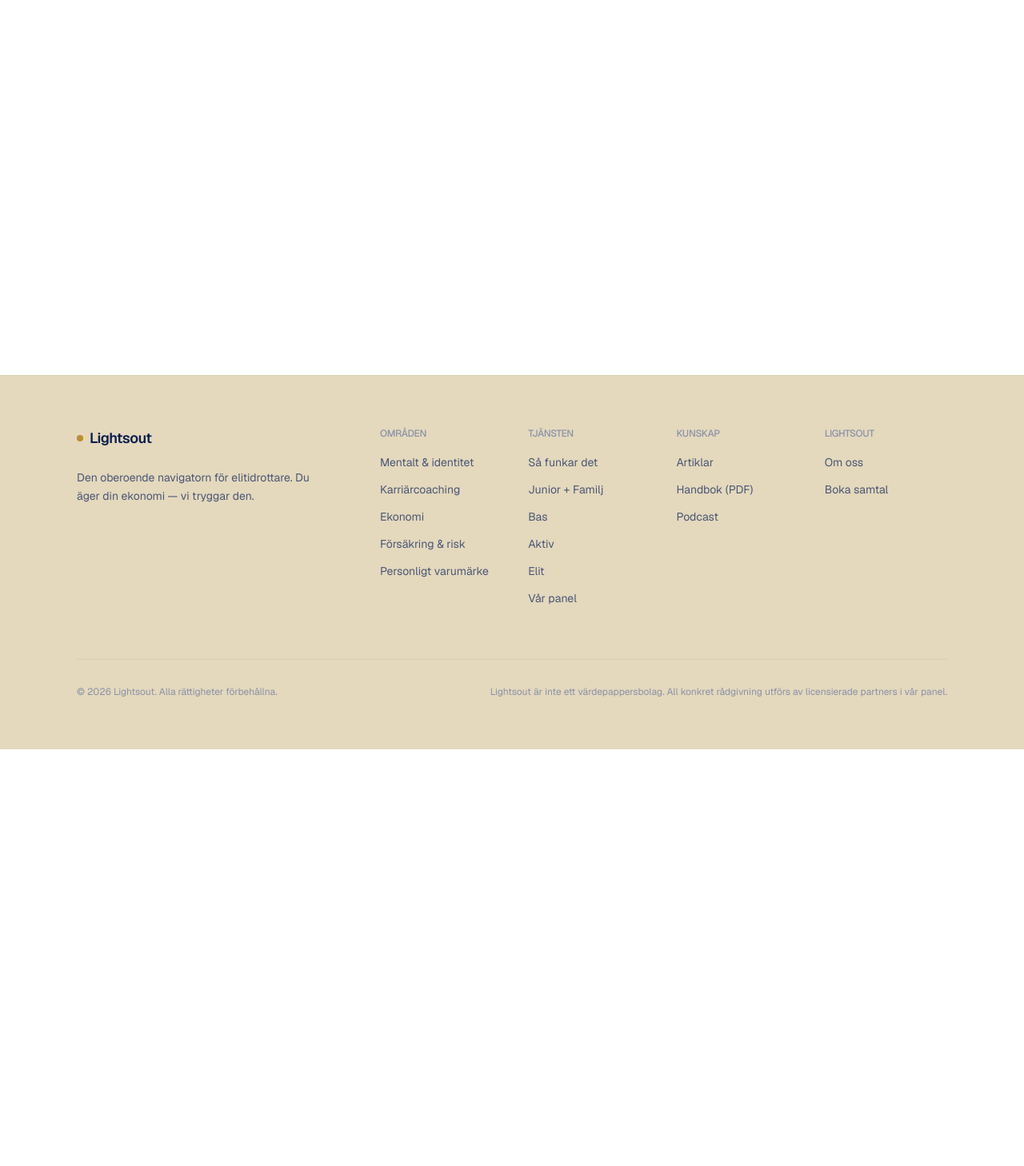
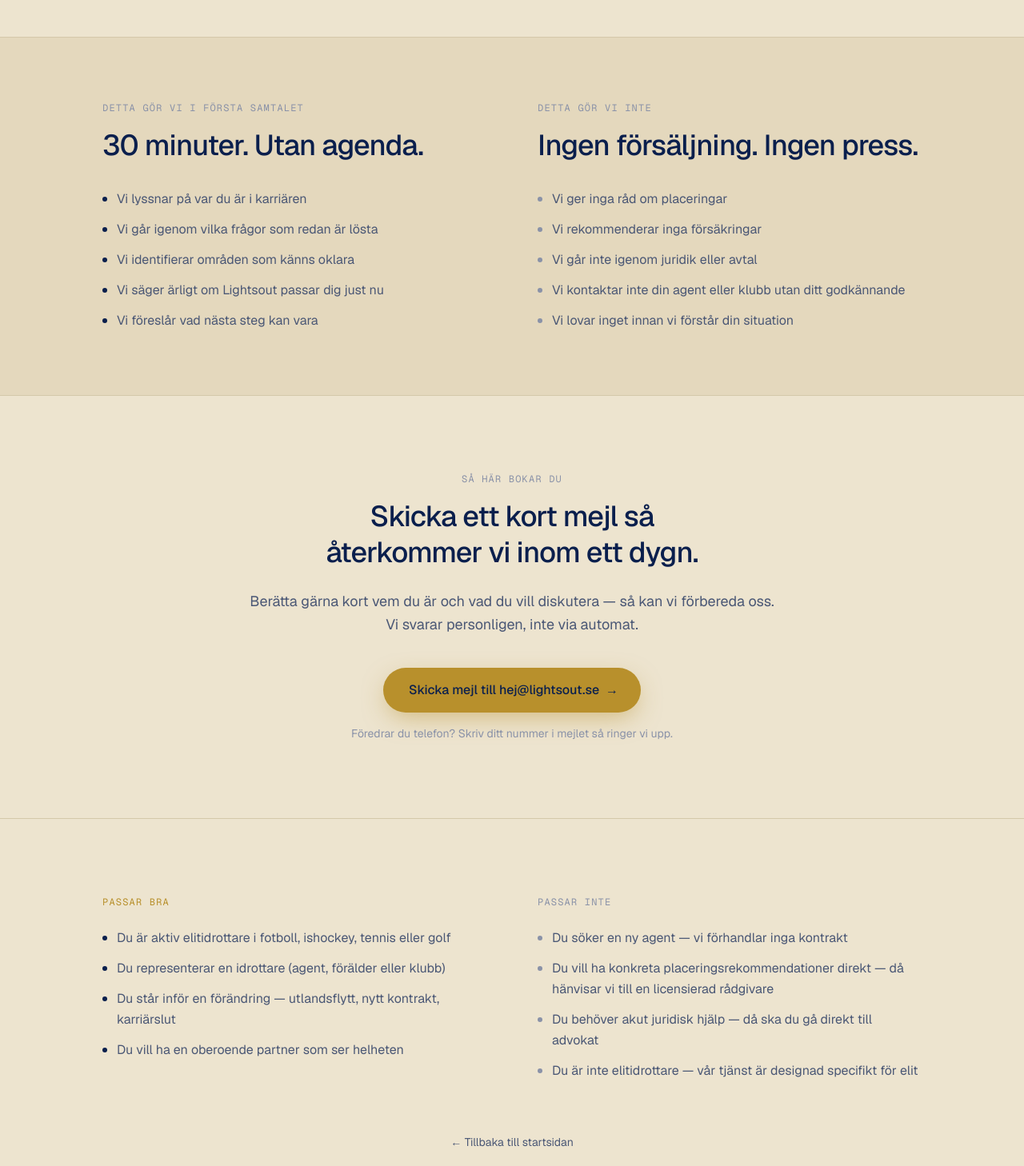
Before and after one commit to asatrilling/lightsout, a Next.js app: page /boka-samtal in a window 1280 px wide. Before the commit this address had no page. Shown: the part 492-1950 px from the top of the page at 80% size. Before the commit the page ends 1429 px from the top, so only its background shows below. Built offline with nearby package versions, Linux system fonts and the light colour scheme.

Commit message:
Lägg till boka-samtal-sidan

```diff
--- /dev/null
+++ b/src/app/boka-samtal/page.tsx
@@ -0,0 +1,169 @@
+import Link from "next/link";
+import { Container } from "@/components/Container";
+import type { Metadata } from "next";
+
+export const metadata: Metadata = {
+  title: "Boka samtal — Lightsout",
+  description:
+    "Ett första samtal på 30 minuter. Kostnadsfritt. Vi lyssnar på din situation och säger ärligt om Lightsout passar dig just nu.",
+};
+
+const CONTACT_EMAIL = "hej@lightsout.se";
+
+export default function BokaSamtalPage() {
+  return (
+    <>
+      {/* Hero */}
+      <section className="relative overflow-hidden border-b border-border">
+        <div className="dot-grid absolute inset-0 opacity-60" />
+        <Container className="relative pt-20 pb-16 sm:pt-28 sm:pb-20">
+          <div className="mx-auto max-w-3xl text-center">
+            <p className="mb-6 inline-flex items-center gap-2 rounded-full border border-border bg-background-card px-4 py-1.5 text-xs font-medium text-foreground-muted">
+              <span className="h-1.5 w-1.5 rounded-full bg-accent" />
+              Första samtalet är kostnadsfritt
+            </p>
+            <h1 className="text-balance text-5xl font-semibold leading-[1.05] tracking-tight sm:text-6xl md:text-7xl">
+              Ta ett första samtal.
+              <br />
+              <span className="text-accent-navy">Se om Lightsout passar dig.</span>
+            </h1>
+          </div>
+        </Container>
+      </section>
+
+      {/* Vad händer i första samtalet */}
+      <section className="border-b border-border bg-background-elevated">
+        <Container className="py-16 sm:py-20">
+          <div className="mx-auto grid max-w-5xl gap-10 lg:grid-cols-2 lg:gap-16">
+            <div>
+              <p className="font-mono text-xs uppercase tracking-widest text-foreground-subtle">
+                Detta gör vi i första samtalet
+              </p>
+              <h2 className="mt-4 text-balance text-3xl font-semibold leading-tight tracking-tight sm:text-4xl">
+                30 minuter. Utan agenda.
+              </h2>
+              <ul className="mt-8 space-y-3 text-base leading-relaxed text-foreground-muted">
+                {[
+                  "Vi lyssnar på var du är i karriären",
+                  "Vi går igenom vilka frågor som redan är lösta",
+                  "Vi identifierar områden som känns oklara",
+                  "Vi säger ärligt om Lightsout passar dig just nu",
+                  "Vi föreslår vad nästa steg kan vara",
+                ].map((item) => (
+                  <li key={item} className="flex gap-3">
+                    <span className="mt-2.5 inline-block h-1.5 w-1.5 flex-shrink-0 rounded-full bg-accent-navy" />
+                    <span>{item}</span>
+                  </li>
+                ))}
+              </ul>
+            </div>
+            <div>
+              <p className="font-mono text-xs uppercase tracking-widest text-foreground-subtle">
+                Detta gör vi inte
+              </p>
+              <h2 className="mt-4 text-balance text-3xl font-semibold leading-tight tracking-tight sm:text-4xl">
+                Ingen försäljning. Ingen press.
+              </h2>
+              <ul className="mt-8 space-y-3 text-base leading-relaxed text-foreground-muted">
+                {[
+                  "Vi ger inga råd om placeringar",
+                  "Vi rekommenderar inga försäkringar",
+                  "Vi går inte igenom juridik eller avtal",
+                  "Vi kontaktar inte din agent eller klubb utan ditt godkännande",
+                  "Vi lovar inget innan vi förstår din situation",
+                ].map((item) => (
+                  <li key={item} className="flex gap-3">
+                    <span className="mt-2.5 inline-block h-1.5 w-1.5 flex-shrink-0 rounded-full bg-foreground-subtle" />
+                    <span>{item}</span>
+                  </li>
+                ))}
+              </ul>
+            </div>
+          </div>
+        </Container>
+      </section>
+
+      {/* Kontakt */}
+      <section className="border-b border-border">
+        <Container className="py-16 sm:py-24">
+          <div className="mx-auto max-w-2xl text-center">
+            <p className="font-mono text-xs uppercase tracking-widest text-foreground-subtle">
+              Så här bokar du
+            </p>
+            <h2 className="mt-4 text-balance text-3xl font-semibold leading-tight tracking-tight sm:text-4xl">
+              Skicka ett kort mejl så återkommer vi inom ett dygn.
+            </h2>
+            <p className="mt-6 text-lg leading-relaxed text-foreground-muted">
+              Berätta gärna kort vem du är och vad du vill diskutera — så kan vi förbereda oss. Vi svarar personligen, inte via automat.
+            </p>
+            <div className="mt-10 flex flex-col items-center gap-4">
+              <a
+                href={`mailto:${CONTACT_EMAIL}?subject=Boka%20samtal&body=Hej%20Lightsout%2C%0A%0AJag%20heter%3A%0AJag%20spelar%20/%20representerar%3A%0AJag%20vill%20diskutera%3A%0A%0AH%C3%A4lsningar%2C%0A`}
+                className="inline-flex items-center justify-center rounded-full bg-accent px-8 py-4 text-base font-medium text-accent-navy shadow-[0_10px_30px_-5px_rgba(184,144,44,0.5)] transition-all hover:-translate-y-0.5 hover:bg-accent-strong hover:shadow-[0_18px_45px_-5px_rgba(184,144,44,0.65)]"
+              >
+                Skicka mejl till {CONTACT_EMAIL}
+                <span className="ml-2 -mr-1">→</span>
+              </a>
+              <p className="text-sm text-foreground-subtle">
+                Föredrar du telefon? Skriv ditt nummer i mejlet så ringer vi upp.
+              </p>
+            </div>
+          </div>
+        </Container>
+      </section>
+
+      {/* Vem samtalet passar */}
+      <section>
+        <Container className="py-20 sm:py-24">
+          <div className="mx-auto grid max-w-5xl gap-10 lg:grid-cols-2 lg:gap-16">
+            <div>
+              <p className="font-mono text-xs uppercase tracking-widest text-accent">
+                Passar bra
+              </p>
+              <ul className="mt-6 space-y-3 text-base leading-relaxed text-foreground-muted">
+                {[
+                  "Du är aktiv elitidrottare i fotboll, ishockey, tennis eller golf",
+                  "Du representerar en idrottare (agent, förälder eller klubb)",
+                  "Du står inför en förändring — utlandsflytt, nytt kontrakt, karriärslut",
+                  "Du vill ha en oberoende partner som ser helheten",
+                ].map((item) => (
+                  <li key={item} className="flex gap-3">
+                    <span className="mt-2.5 inline-block h-1.5 w-1.5 flex-shrink-0 rounded-full bg-accent-navy" />
+                    <span>{item}</span>
+                  </li>
+                ))}
+              </ul>
+            </div>
+            <div>
+              <p className="font-mono text-xs uppercase tracking-widest text-foreground-subtle">
+                Passar inte
+              </p>
+              <ul className="mt-6 space-y-3 text-base leading-relaxed text-foreground-muted">
+                {[
+                  "Du söker en ny agent — vi förhandlar inga kontrakt",
+                  "Du vill ha konkreta placeringsrekommendationer direkt — då hänvisar vi till en licensierad rådgivare",
+                  "Du behöver akut juridisk hjälp — då ska du gå direkt till advokat",
+                  "Du är inte elitidrottare — vår tjänst är designad specifikt för elit",
+                ].map((item) => (
+                  <li key={item} className="flex gap-3">
+                    <span className="mt-2.5 inline-block h-1.5 w-1.5 flex-shrink-0 rounded-full bg-foreground-subtle" />
+                    <span>{item}</span>
+                  </li>
+                ))}
+              </ul>
+            </div>
+          </div>
+
+          <div className="mx-auto mt-16 max-w-2xl text-center">
+            <Link
+              href="/"
+              className="inline-flex items-center text-sm text-foreground-muted transition-colors hover:text-foreground"
+            >
+              ← Tillbaka till startsidan
+            </Link>
+          </div>
+        </Container>
+      </section>
+    </>
+  );
+}
```
